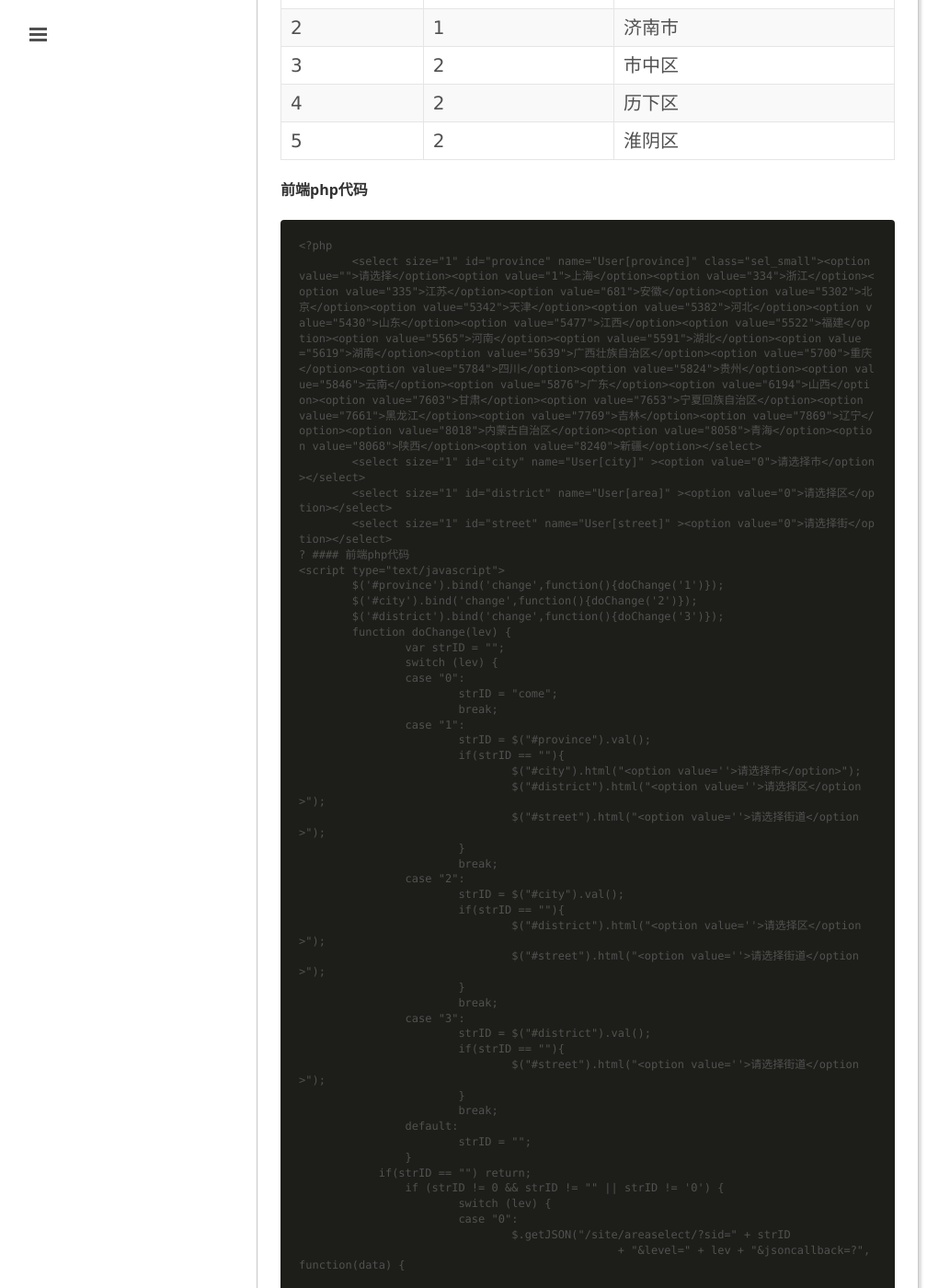
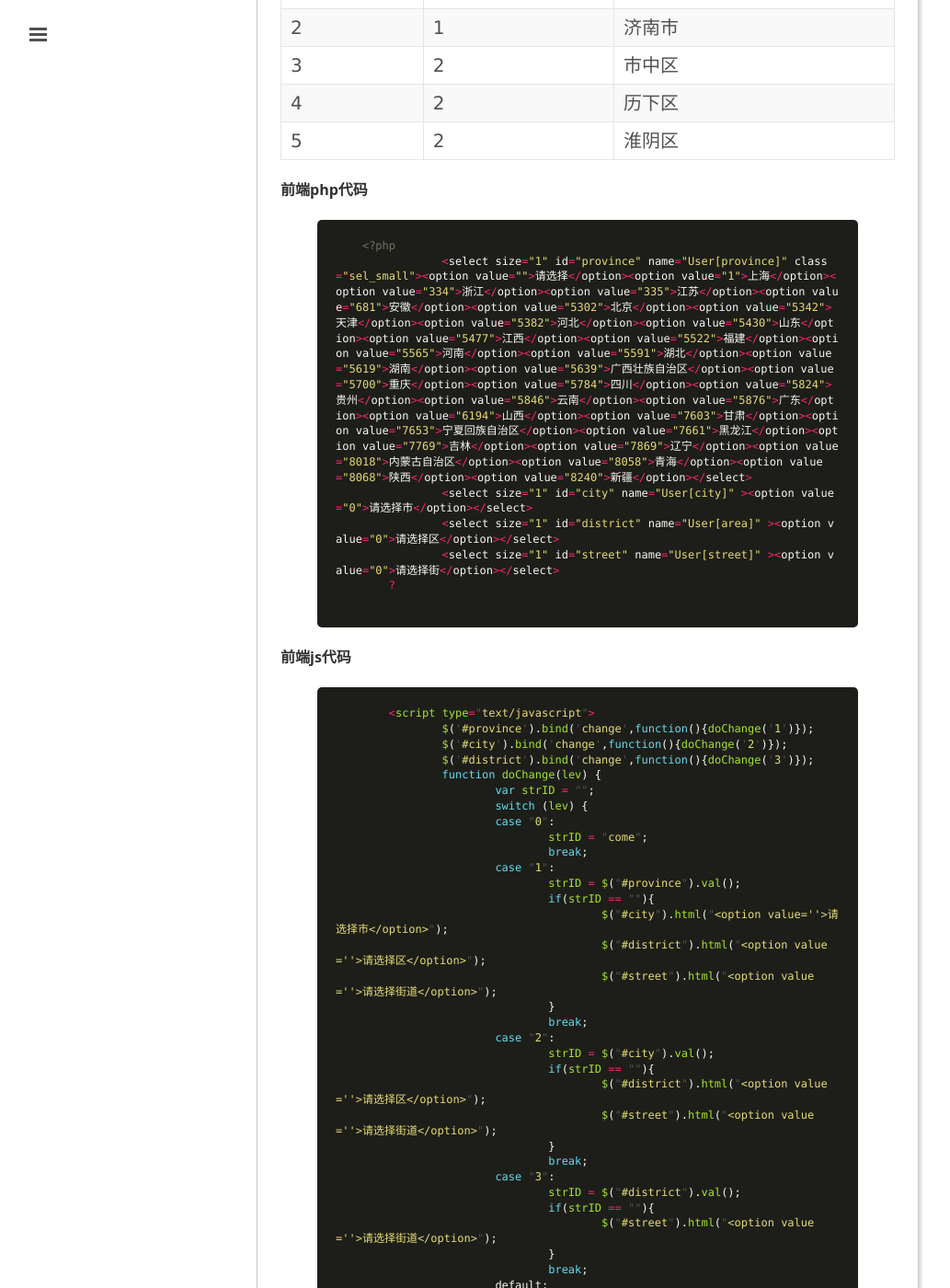
Before and after one commit to hippoboy/hippoboy.github.io, a Jekyll site: the page built from _posts/2015-06-12-省市区联动.md, in a window 1280 px wide and 1400 px high, scrolled down 457 px. Shown: the whole window at 92% size, without its empty margins (1-1034 px from the left). Built offline with Jekyll 4.4.1, drawn with Linux system fonts in a browser that asks for light colours; Markdown is read by kramdown in place of the engine named in the settings; some of the changed text lies outside the part shown.

Commit message:
代码高亮

```diff
--- a/_posts/2015-06-12-省市区联动.md
+++ b/_posts/2015-06-12-省市区联动.md
@@ -40,13 +40,16 @@ tag: php
 </tr>
 </table>
 ####前端php代码
+	{% highlight php %}
     <?php
 		<select size="1" id="province" name="User[province]" class="sel_small"><option value="">请选择</option><option value="1">上海</option><option value="334">浙江</option><option value="335">江苏</option><option value="681">安徽</option><option value="5302">北京</option><option value="5342">天津</option><option value="5382">河北</option><option value="5430">山东</option><option value="5477">江西</option><option value="5522">福建</option><option value="5565">河南</option><option value="5591">湖北</option><option value="5619">湖南</option><option value="5639">广西壮族自治区</option><option value="5700">重庆</option><option value="5784">四川</option><option value="5824">贵州</option><option value="5846">云南</option><option value="5876">广东</option><option value="6194">山西</option><option value="7603">甘肃</option><option value="7653">宁夏回族自治区</option><option value="7661">黑龙江</option><option value="7769">吉林</option><option value="7869">辽宁</option><option value="8018">内蒙古自治区</option><option value="8058">青海</option><option value="8068">陕西</option><option value="8240">新疆</option></select>
 		<select size="1" id="city" name="User[city]" ><option value="0">请选择市</option></select>
 		<select size="1" id="district" name="User[area]" ><option value="0">请选择区</option></select>
 		<select size="1" id="street" name="User[street]" ><option value="0">请选择街</option></select>
 	?
-####前端php代码
+	 {% endhighlight %}
+####前端js代码
+	{% highlight javascript %}
 	<script type="text/javascript">
 		$('#province').bind('change',function(){doChange('1')});
 		$('#city').bind('change',function(){doChange('2')});
@@ -124,23 +127,26 @@ tag: php
 			}
 		}
 	</script>
+	{% endhighlight %}
 ####后端php代码
-		public function actionAreaSelect() {
-			$pid = $_GET['sid'];
-			$jsoncallback = $_GET['jsoncallback'];
-			if ($pid == 'come') {
-				$pid = 0;
-			}
-			if(!is_numeric($pid)) echo self::ILLEGALITY;
-			$sql = "SELECT * FROM v1_area
-					WHERE pid={$pid}";
-			$d = Yii::app()->db->createCommand($sql)->queryAll();
-			$option = '';
-			foreach($d as $v) {
-				$option .= "<option value='{$v['id']}'>{$v['name']}</option>";
-			}
-			$data = array(
-				'options' => '<option value="">请选择</option>'.$option,
-			);
-			echo $jsoncallback.'('.json_encode($data).')';
+	{% highlight php %}
+	public function actionAreaSelect() {
+		$pid = $_GET['sid'];
+		$jsoncallback = $_GET['jsoncallback'];
+		if ($pid == 'come') {
+			$pid = 0;
 		}
+		if(!is_numeric($pid)) echo self::ILLEGALITY;
+		$sql = "SELECT * FROM v1_area
+				WHERE pid={$pid}";
+		$d = Yii::app()->db->createCommand($sql)->queryAll();
+		$option = '';
+		foreach($d as $v) {
+			$option .= "<option value='{$v['id']}'>{$v['name']}</option>";
+		}
+		$data = array(
+			'options' => '<option value="">请选择</option>'.$option,
+		);
+		echo $jsoncallback.'('.json_encode($data).')';
+	}
+	 {% endhighlight %}
```
